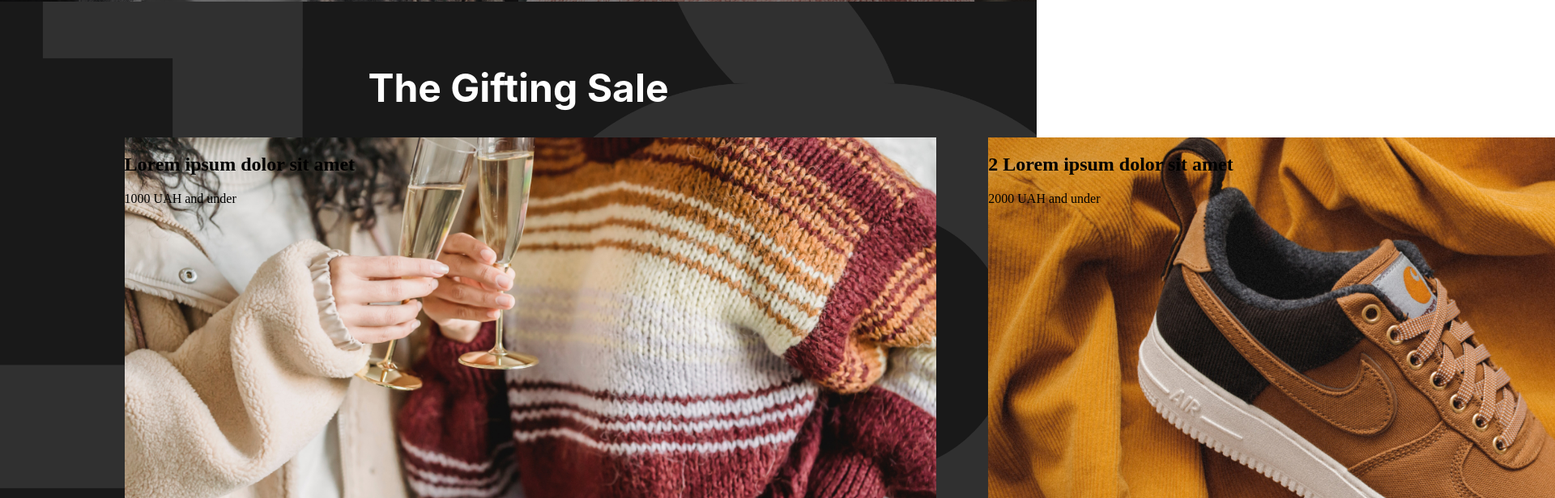
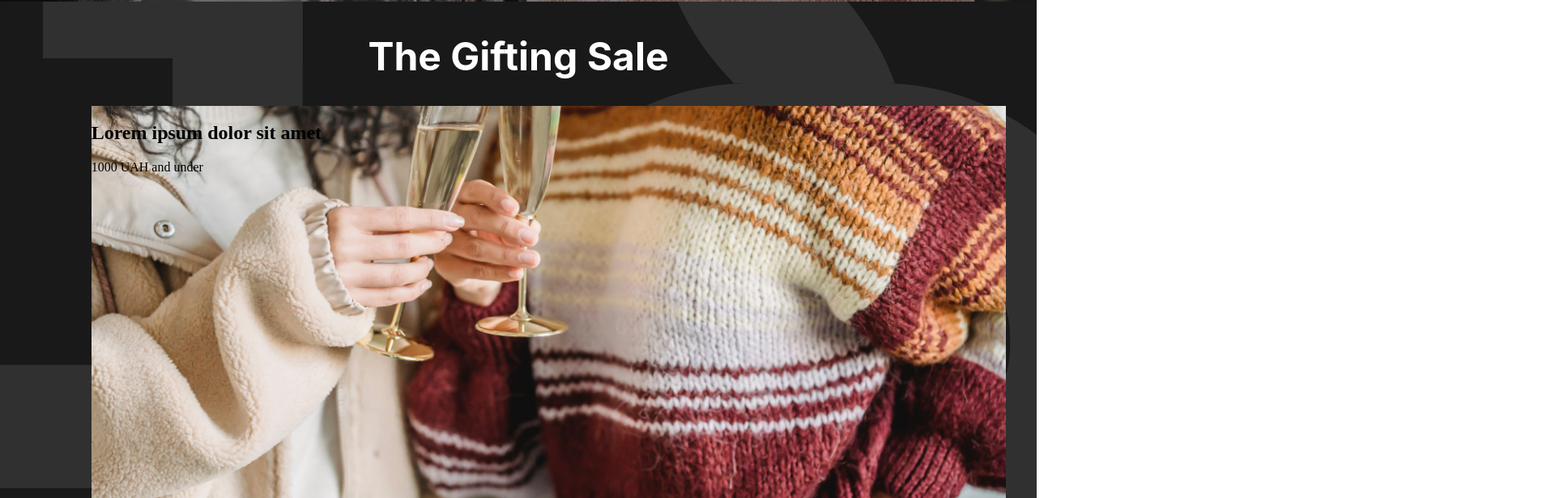
Before and after one commit to nekrasowa/testShop, a Vue app: page / in a window 1280 px wide. Shown: the part 1680-2296 px from the top of the page at 81% size, 1920 px wide, since content can reach past the window. Built offline with nearby package versions, Linux system fonts and the light colour scheme.

Commit message:
add slider to sale area

```diff
--- a/package.json
+++ b/package.json
@@ -10,6 +10,7 @@
   },
   "dependencies": {
     "sass": "^1.58.0",
+    "swiper": "^9.0.5",
     "vue": "^3.2.45"
   },
   "devDependencies": {
--- a/src/components/AppMainHome.vue
+++ b/src/components/AppMainHome.vue
@@ -191,14 +191,12 @@ $height: 100vh;
   }
 
   #sale {
-    width: $width*2;
+    width: $width;
     height: $height;
 
     h1 {
       margin-top: 3%;
       font-size: 3em;
-      width: 50%;
-
     }
   }
 }
--- a/src/components/AppMainHomeSale.vue
+++ b/src/components/AppMainHomeSale.vue
@@ -1,6 +1,12 @@
 <template>
-  <div class='sale__gallery'>
-    <div class='sale__item' v-for='item in items' :style="{ backgroundImage: 'url(' + item.image + ')' }">
+  <swiper
+    class='sale__gallery'
+    :slides-per-view="1"
+    :space-between="50"
+    @swiper="onSwiper"
+    @slideChange="onSlideChange">
+
+    <swiper-slide class='sale__item' v-for='item in items' :style="{ backgroundImage: 'url(' + item.image + ')' }">
       <h2>
         {{ item.title }}
       </h2>
@@ -8,31 +14,38 @@
         {{ item.description }}
       </p>
 
-    </div>
+    </swiper-slide>
 
-  </div>
+  </swiper>
 </template>
 
 <script setup>
 import saleImg1 from '/photos/galer-1.jpeg'
 import saleImg2 from '/photos/galer-2.jpeg'
 import saleImg3 from '/photos/galer-3.jpeg'
-
+import { Swiper, SwiperSlide } from 'swiper/vue';
+import 'swiper/css';
 
 const items = [
   { title: 'Lorem ipsum dolor sit amet', description: '1000 UAH and under', image: saleImg1, id: 0 },
   { title: '2 Lorem ipsum dolor sit amet', description: '2000 UAH and under', image: saleImg2, id: 1 },
   { title: '3 Lorem ipsum dolor sit amet', description: '3000 UAH and under', image: saleImg3, id: 2 },
+]
 
-]
+const onSwiper = (swiper) => {
+  console.log(swiper);
+};
+const onSlideChange = () => {
+  console.log('slide change');
+};
 
 </script>
 
 <style lang="scss" scoped>
 .sale__gallery {
   position: absolute;
-  left: 7%;
-  width: 250%;
+  padding-left: 7%;
+  width: 90%;
   height: 105vh;
   display: flex;
   flex-direction: row;
```
Also changed, not shown: 1 other file (tests, documents, lock files or other folders).
